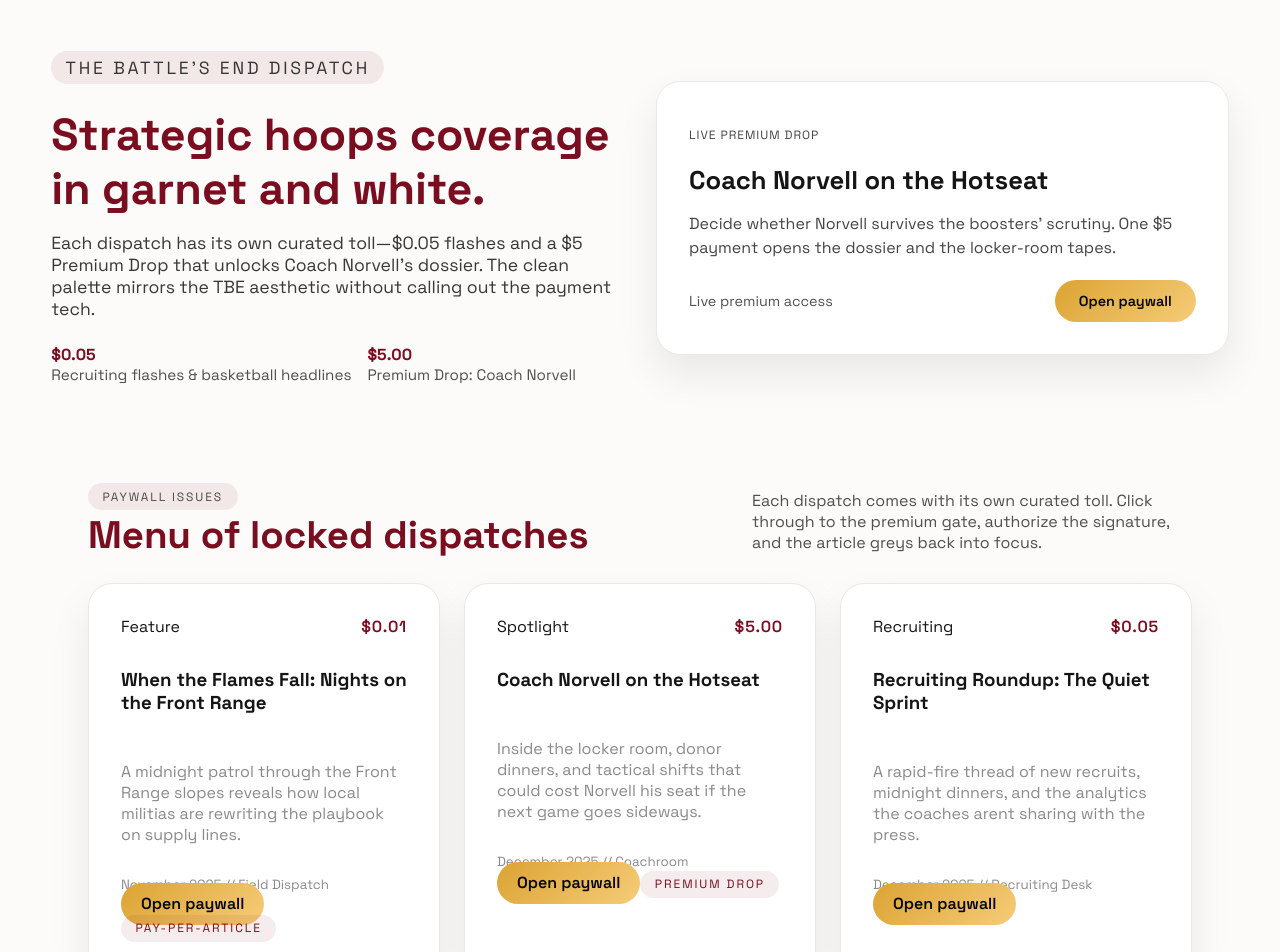
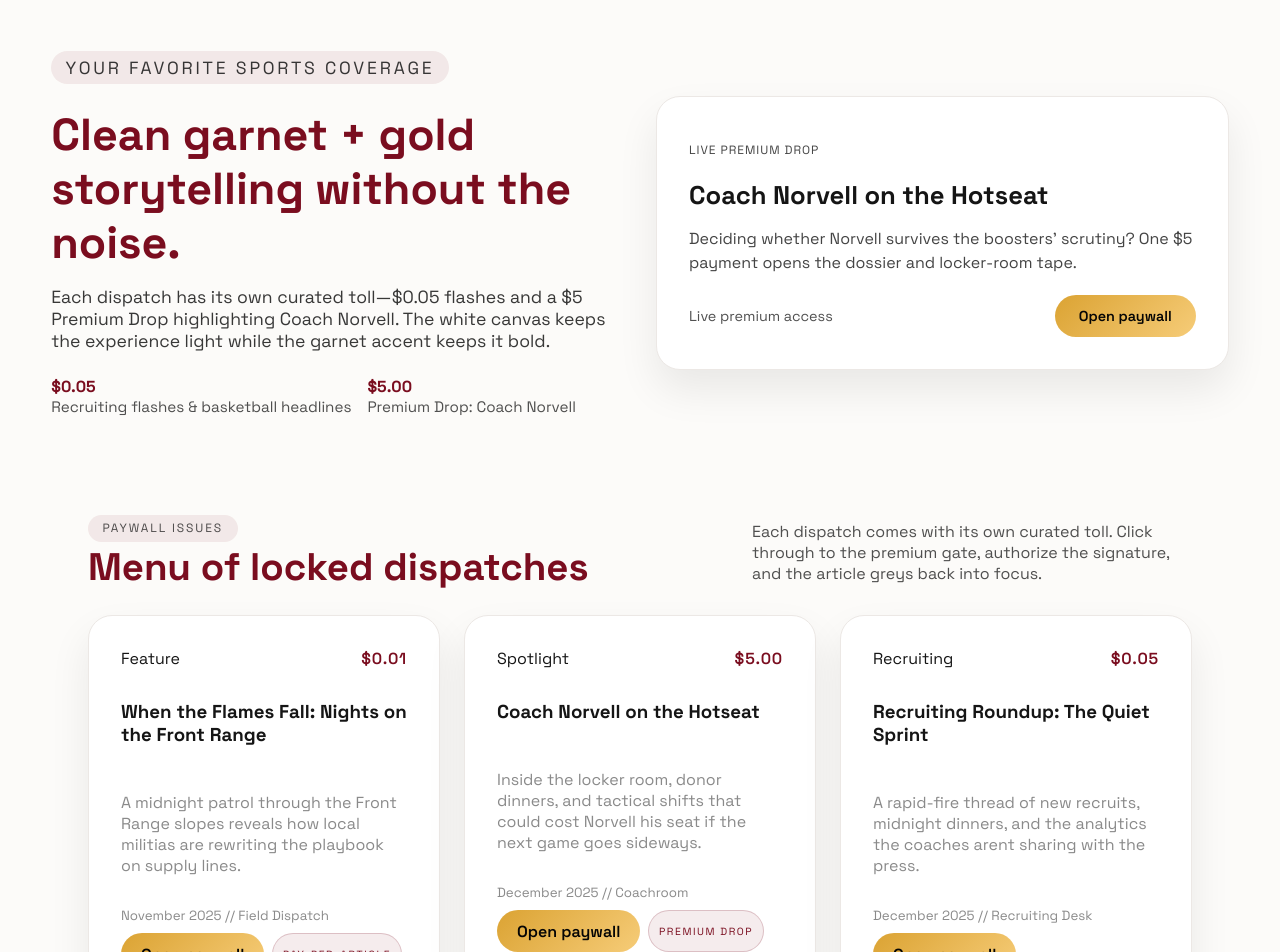
Before and after one commit to alumnidefi/x402-Demo, a Next.js app: page / in a window 1280 px wide. Shown: the top 952 px of the page. Built offline with nearby package versions, Linux system fonts and the light colour scheme.

Commit message:
Adjust hero copy and spacing

```diff
--- a/app/globals.css
+++ b/app/globals.css
@@ -203,6 +203,27 @@ body {
   transform: translateY(-2px);
 }
 
+.article-actions {
+  display: flex;
+  flex-wrap: wrap;
+  gap: 0.5rem;
+  margin-top: 0.5rem;
+}
+
+.article-pill {
+  margin-top: 0;
+  display: inline-flex;
+  align-items: center;
+  justify-content: center;
+  padding: 0.15rem 0.6rem;
+  border-radius: 999px;
+  border: 1px solid rgba(122, 13, 31, 0.2);
+  font-size: 0.65rem;
+  letter-spacing: 0.15em;
+  background: rgba(122, 13, 31, 0.08);
+  color: var(--garnet);
+}
+
 .video-card {
   border-radius: 1.5rem;
   padding: 2rem;
--- a/components/HeroSection.tsx
+++ b/components/HeroSection.tsx
@@ -5,11 +5,11 @@ export default function HeroSection() {
     <section className="hero">
       <div className="hero-grid">
         <div className="hero-copy">
-          <p className="pill hero-pill">The Battle's End Dispatch</p>
-          <h1>Strategic hoops coverage in garnet and white.</h1>
+          <p className="pill hero-pill">Your Favorite Sports Coverage</p>
+          <h1>Clean garnet + gold storytelling without the noise.</h1>
           <p>
-            Each dispatch has its own curated toll—$0.05 flashes and a $5 Premium Drop that unlocks Coach Norvell’s dossier.
-            The clean palette mirrors the TBE aesthetic without calling out the payment tech.
+            Each dispatch has its own curated toll—$0.05 flashes and a $5 Premium Drop highlighting Coach Norvell.
+            The white canvas keeps the experience light while the garnet accent keeps it bold.
           </p>
           <div className="hero-meta">
             <div>
@@ -26,7 +26,7 @@ export default function HeroSection() {
           <p className="hero-panel-label">Live premium drop</p>
           <h4>Coach Norvell on the Hotseat</h4>
           <p>
-            Decide whether Norvell survives the boosters’ scrutiny. One $5 payment opens the dossier and the locker-room tapes.
+            Deciding whether Norvell survives the boosters’ scrutiny? One $5 payment opens the dossier and locker-room tape.
           </p>
           <div className="hero-panel-footer">
             <span>Live premium access</span>
```
